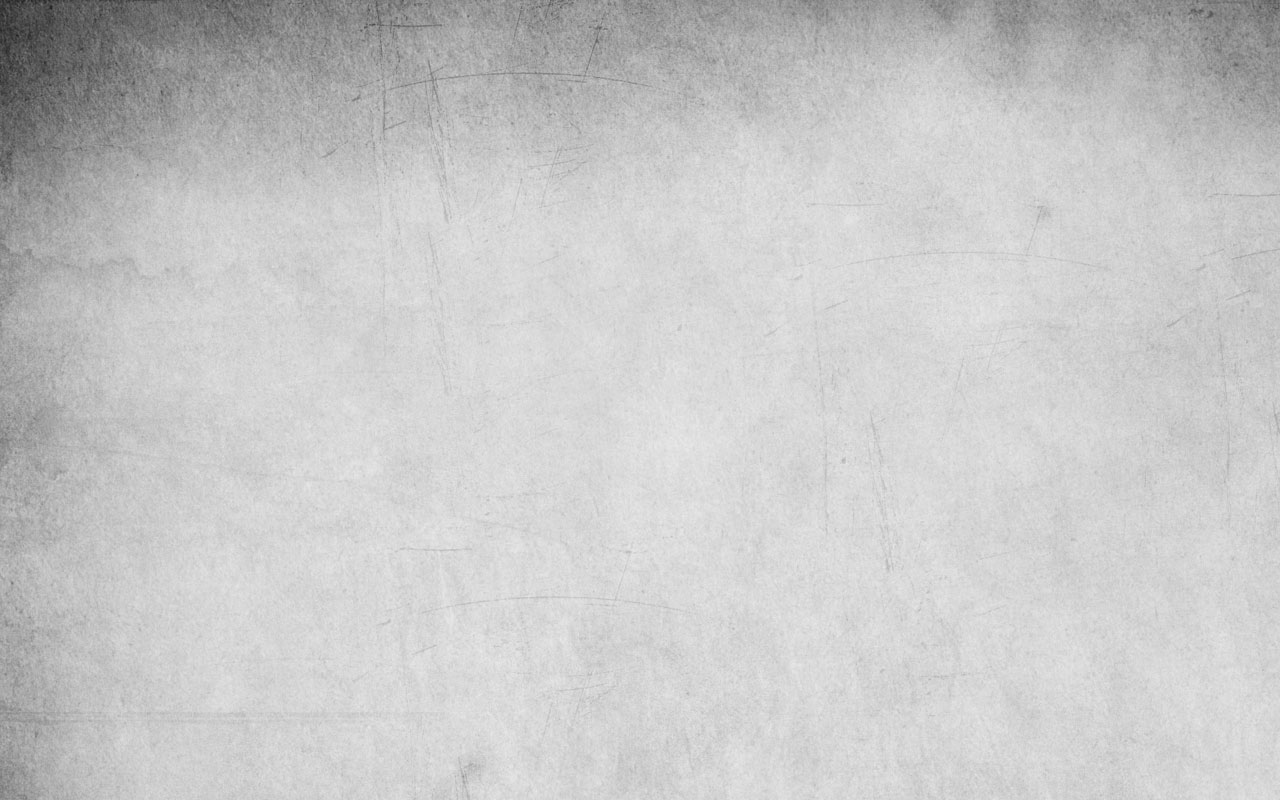
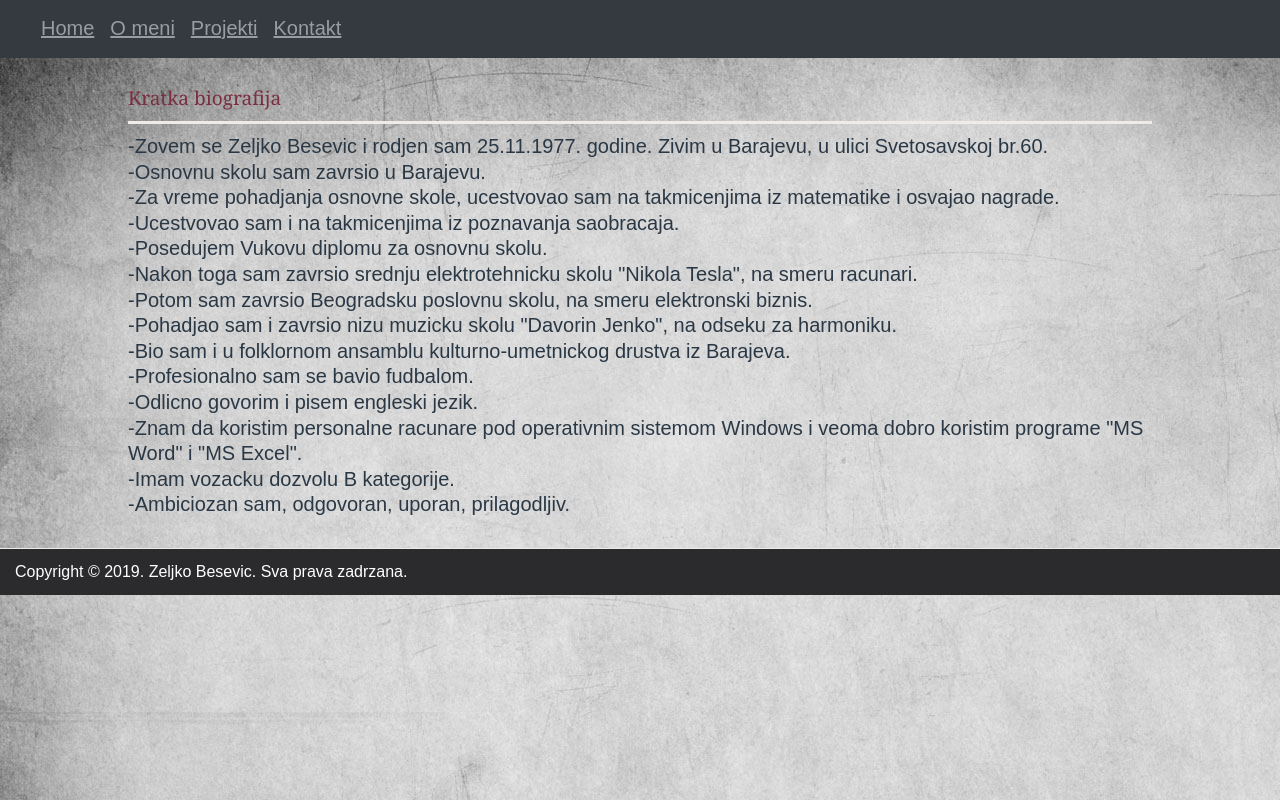
Before and after one commit to Beske/Moja_licna_prezentacija, a plain HTML site: page O meni.html in a window 1280 px wide. Drawn offline with nearby package versions, Linux system fonts and the light colour scheme.

Commit message:
dodat je fajl O meni

```diff
--- a/O meni.html
+++ b/O meni.html
@@ -13,5 +13,65 @@
 </head>
 <body>
 
+    <div id="header">
+
+        <nav class="navbar bg-dark navbar-expand-md navbar-dark fixed-top">
+
+            <button class="navbar-toggler" type="button" data-toggle="collapse" data-target="#collapseid">
+                <span class="navbar-toggler-icon"></span>
+            </button>
+
+            <div class="collapse navbar-collapse" id="collapseid">
+
+                <ul class="navbar-nav">
+                    <li class="nav-item">
+                        <a class="nav-link" href="index.html">Home</a>
+                    </li>
+                    <li class="nav-item">
+                        <a class="nav-link" href="O meni.html">O meni</a>
+                    </li>
+                    <li class="nav-item">
+                        <a class="nav-link" href="Projekti.html">Projekti</a>
+                    </li>
+                    <li class="nav-item">
+                        <a class="nav-link" href="Kontakt.html">Kontakt</a>
+                    </li>
+                </ul>
+
+            </div>
+
+        </nav>
+
+        <div id="bg"></div>
+
+    </div>
+
+    <div id="main-content">
+
+        <div id="content">
+
+            <h1>Kratka biografija </h1>
+            <p>-Zovem se Zeljko Besevic i rodjen sam 25.11.1977. godine. Zivim u Barajevu, u ulici Svetosavskoj br.60.</p>
+            <p>-Osnovnu skolu sam zavrsio u Barajevu.</p>
+            <p>-Za vreme pohadjanja osnovne skole, ucestvovao sam na takmicenjima iz matematike i osvajao nagrade.</p>
+            <p>-Ucestvovao sam i na takmicenjima iz poznavanja saobracaja.</p>
+            <p>-Posedujem Vukovu diplomu za osnovnu skolu.</p>
+            <p>-Nakon toga sam zavrsio srednju elektrotehnicku skolu "Nikola Tesla", na smeru racunari.</p>
+            <p>-Potom sam zavrsio Beogradsku poslovnu skolu, na smeru elektronski biznis.</p>
+            <p>-Pohadjao sam i zavrsio nizu muzicku skolu "Davorin Jenko", na odseku za harmoniku.</p>
+            <p>-Bio sam i u folklornom ansamblu kulturno-umetnickog drustva iz Barajeva.</p>
+            <p>-Profesionalno sam se bavio fudbalom.</p>
+            <p>-Odlicno govorim i pisem engleski jezik.</p>
+            <p>-Znam da koristim personalne racunare pod operativnim sistemom Windows i veoma dobro koristim programe "MS Word" i "MS Excel".</p>
+            <p>-Imam vozacku dozvolu B kategorije.</p>
+            <p>-Ambiciozan sam, odgovoran, uporan, prilagodljiv.</p>
+        </div>
+
+    </div>
+
+    <div id="footer">
+        Copyright &copy; 2019. Zeljko Besevic. Sva prava zadrzana.<br/>
+    </div>
+
 </body>
 </html>
--- a/css/style.css
+++ b/css/style.css
@@ -44,7 +44,8 @@ img {
 }
 
 #footer {
-	background:#f7f7f7;
+	background:#2b2b2e;
+	color: white;
 	border-top:1px solid #f0e9eb;
 	padding:10px 15px;
 	clear:both;
@@ -103,3 +104,8 @@ ul {
 	font:normal 18px Georgia, serif;
 	color:#fa7393;
 }
+
+#content {
+	font-size: 20px;
+	margin: auto 10%;
+}
```
Also changed, not shown: Kontakt.html (added, +13 -0 lines), index.html (+3 -3 lines).
